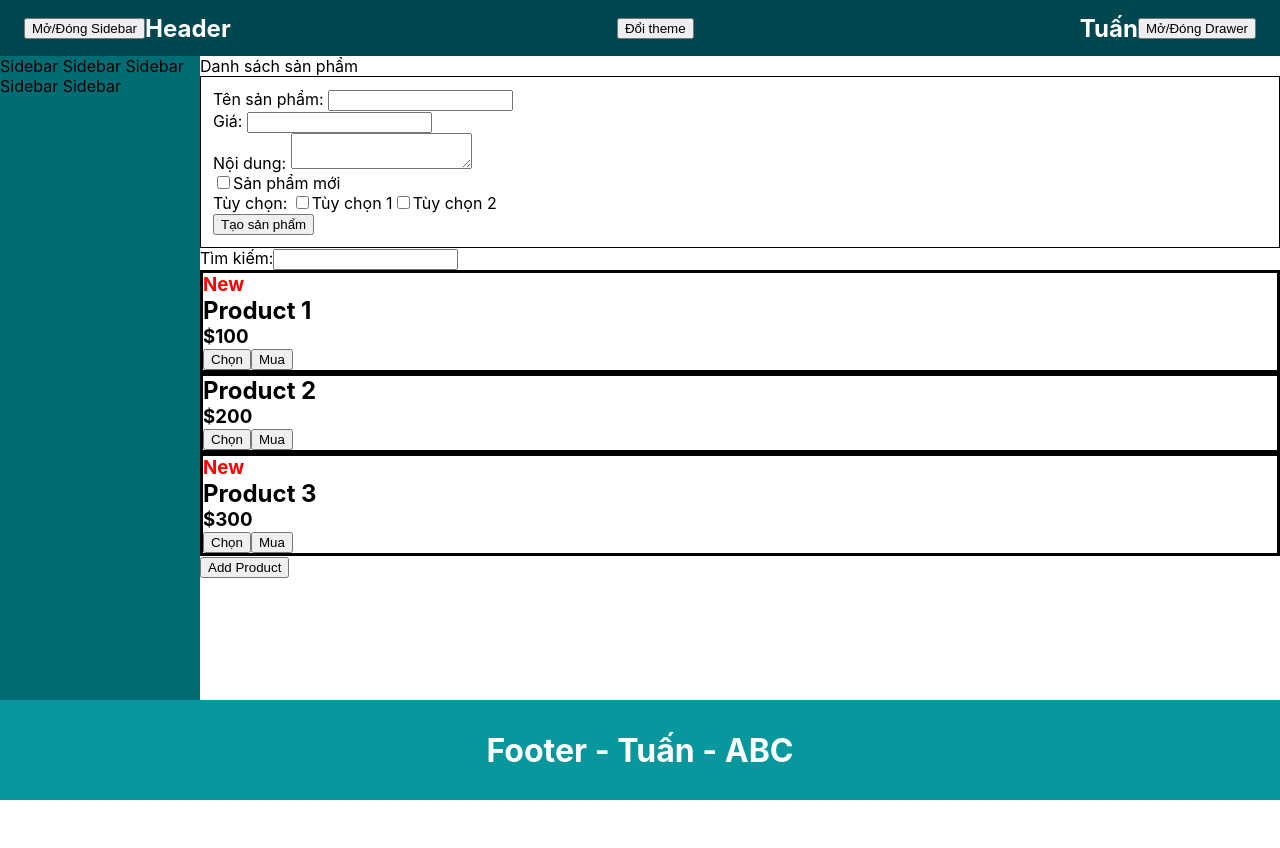
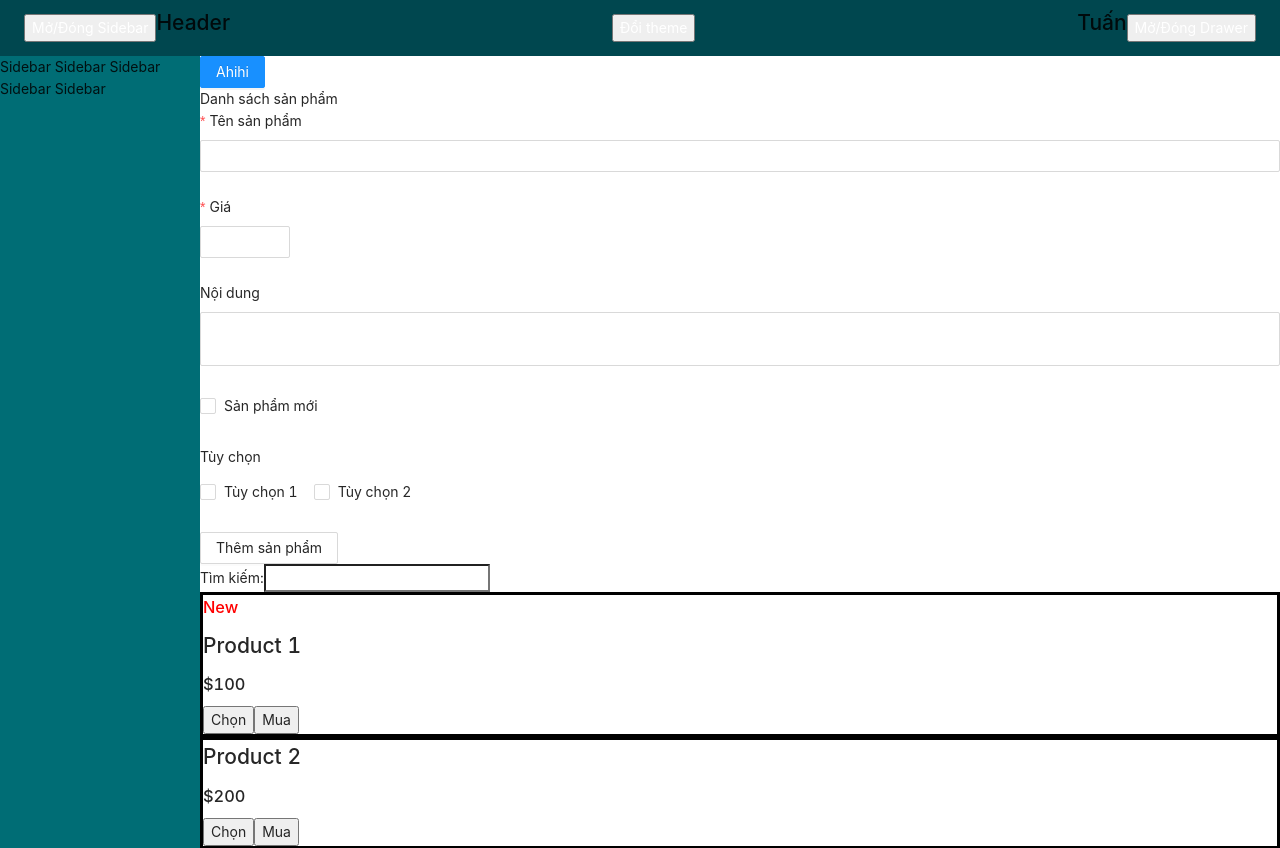
Before and after one commit to lebathanhtuan/fe26-project-template, a React (Create React App) app: page / in a window 1280 px wide. Shown: the top 848 px of the page. Before the commit the page ends 800 px from the top, so only its background shows below. Built offline with nearby package versions, Linux system fonts and the light colour scheme.

Commit message:
Form with AntD

```diff
--- a/package.json
+++ b/package.json
@@ -6,6 +6,7 @@
     "@testing-library/jest-dom": "^5.16.5",
     "@testing-library/react": "^13.3.0",
     "@testing-library/user-event": "^13.5.0",
+    "antd": "^4.22.8",
     "moment": "^2.29.4",
     "react": "^18.2.0",
     "react-dom": "^18.2.0",
--- a/src/index.js
+++ b/src/index.js
@@ -1,6 +1,7 @@
 import React from "react";
 import ReactDOM from "react-dom/client";
 import "./index.css";
+import "antd/dist/antd.css";
 import App from "./App";
 import reportWebVitals from "./reportWebVitals";
 
--- a/src/pages/HomePage/index.jsx
+++ b/src/pages/HomePage/index.jsx
@@ -1,4 +1,5 @@
 import { useState } from "react";
+import { Button, Checkbox, Form, Input, InputNumber } from "antd";
 
 import Item from "../../Item";
 
@@ -53,35 +54,42 @@ const HomePage = (props) => {
     });
   };
 
-  const handleSubmit = (e) => {
-    e.preventDefault();
-    const { productName, price, content } = productForm;
-    const newProductErrors = { ...productErrors };
+  // const handleSubmit = (e) => {
+  //   e.preventDefault();
+  //   const { productName, price, content } = productForm;
+  //   const newProductErrors = { ...productErrors };
 
-    let isValid = true;
+  //   let isValid = true;
 
-    if (!productName) {
-      newProductErrors.productName = "Bạn cần nhập tên sản phẩm!";
-      isValid = false;
-    } else {
-      newProductErrors.productName = "";
-    }
+  //   if (!productName) {
+  //     newProductErrors.productName = "Bạn cần nhập tên sản phẩm!";
+  //     isValid = false;
+  //   } else {
+  //     newProductErrors.productName = "";
+  //   }
 
-    if (!price) {
-      newProductErrors.price = "Bạn cần nhập giá sản phẩm!";
-      isValid = false;
-    }
+  //   if (!price) {
+  //     newProductErrors.price = "Bạn cần nhập giá sản phẩm!";
+  //     isValid = false;
+  //   }
 
-    if (!content) {
-      newProductErrors.content = "Bạn cần nhập nội dung sản phẩm!";
-      isValid = false;
-    }
+  //   if (!content) {
+  //     newProductErrors.content = "Bạn cần nhập nội dung sản phẩm!";
+  //     isValid = false;
+  //   }
 
-    if (isValid) {
-      // Submit
-    } else {
-      setProductErrors(newProductErrors);
-    }
+  //   if (isValid) {
+  //     // Submit
+  //   } else {
+  //     setProductErrors(newProductErrors);
+  //   }
+  // };
+
+  const handleSubmit = (values) => {
+    console.log(
+      "🚀 ~ file: index.jsx ~ line 89 ~ handleSubmit ~ values",
+      values
+    );
   };
 
   const renderProductList = () => {
@@ -100,59 +108,66 @@ const HomePage = (props) => {
 
   return (
     <>
+      <Button type="primary">Ahihi</Button>
       <div>Danh sách sản phẩm</div>
-      <form style={{ border: "1px solid black", padding: 12 }}>
-        <div>
-          <label>Tên sản phẩm: </label>
-          <input
-            type="text"
-            name="productName"
-            onChange={(e) => handleChangeField(e)}
+      <Form
+        name="createProduct"
+        layout="vertical"
+        onFinish={(values) => handleSubmit(values)}
+      >
+        <Form.Item
+          label="Tên sản phẩm"
+          name="productName"
+          rules={[
+            {
+              required: true,
+              message: "Bạn cần nhập tên sản phẩm!",
+            },
+            {
+              type: "string",
+              min: 4,
+              message: "Tên sản phẩm phải lớn hơn 4 kí tự!",
+            },
+          ]}
+        >
+          <Input />
+        </Form.Item>
+        <Form.Item
+          label="Giá"
+          name="price"
+          rules={[
+            {
+              required: true,
+              message: "Bạn cần nhập tên sản phẩm!",
+            },
+            {
+              type: "number",
+              min: 100000,
+              message: "Giá sản phẩm phải lớn hơn 100.000!",
+            },
+          ]}
+        >
+          <InputNumber />
+        </Form.Item>
+        <Form.Item label="Nội dung" name="content">
+          <Input.TextArea
+            autoSize={{
+              minRows: 2,
+              maxRows: 6,
+            }}
           />
-        </div>
-        <span>{productErrors.productName}</span>
-        <div>
-          <label>Giá: </label>
-          <input
-            type="number"
-            name="price"
-            onChange={(e) => handleChangeField(e)}
-          />
-        </div>
-        <span>{productErrors.price}</span>
-        <div>
-          <label>Nội dung: </label>
-          <textarea name="content" onChange={(e) => handleChangeField(e)} />
-        </div>
-        <span>{productErrors.content}</span>
-        <div>
-          <input
-            type="checkbox"
-            name="isNew"
-            id="isNew"
-            onChange={(e) => handleChangeIsNew(e)}
-          />
-          <label htmlFor="isNew">Sản phẩm mới</label>
-        </div>
-        <div>
-          <label>Tùy chọn: </label>
-          <input
-            type="checkbox"
-            name="options"
-            value="1"
-            onChange={(e) => handleChangeOption(e)}
-          />
-          Tùy chọn 1
-          <input
-            type="checkbox"
-            name="options"
-            value="2"
-            onChange={(e) => handleChangeOption(e)}
-          />
-          Tùy chọn 2
-        </div>
-        <button onClick={(e) => handleSubmit(e)}>Tạo sản phẩm</button>
-      </form>
+        </Form.Item>
+        <Form.Item name="isNew" valuePropName="checked">
+          <Checkbox>Sản phẩm mới</Checkbox>
+        </Form.Item>
+        <Form.Item label="Tùy chọn" name="options">
+          <Checkbox.Group>
+            <Checkbox value="1">Tùy chọn 1</Checkbox>
+            <Checkbox value="2">Tùy chọn 2</Checkbox>
+          </Checkbox.Group>
+        </Form.Item>
+        <Button htmlType="submit">Thêm sản phẩm</Button>
+      </Form>
       <div>
         <span>Tìm kiếm:</span>
         <input type="text" name="search" />
```
Also changed, not shown: 1 other file (tests, documents, lock files or other folders).
